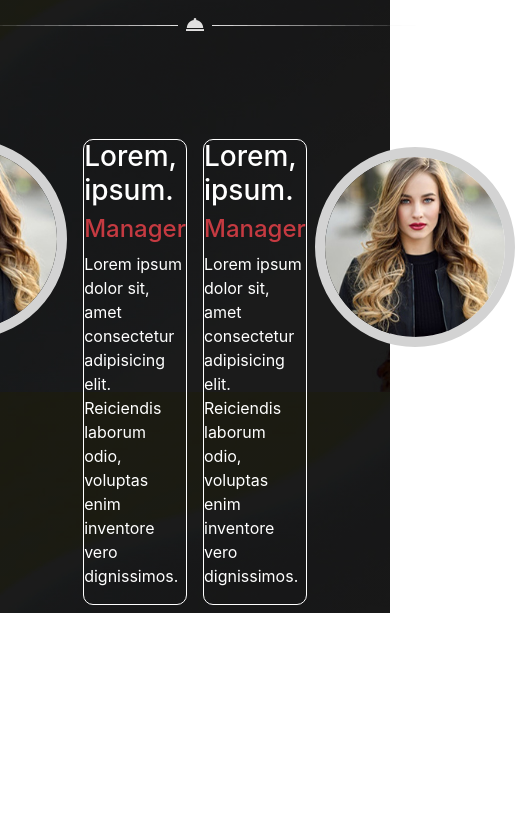
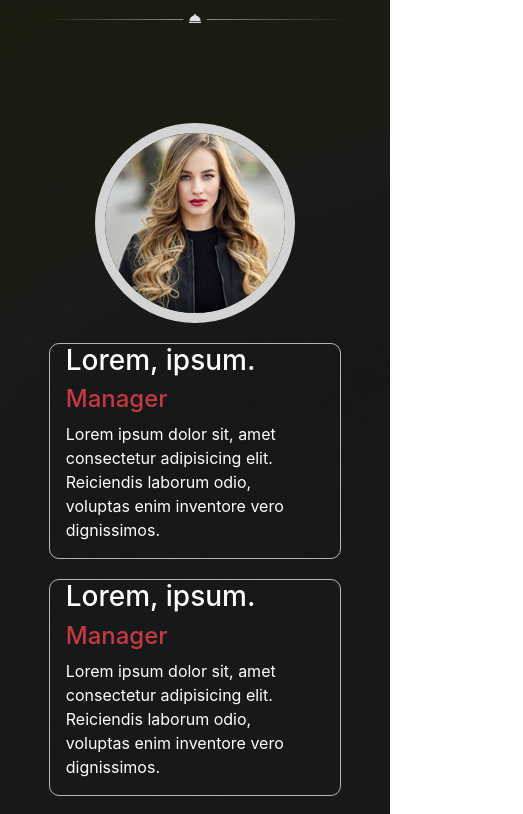
Before and after one commit to KevinTanghe/Site-du-chef, a plain HTML site: page index.html in a window 390 px wide. Shown: the part 10460-11274 px from the top of the page, 523 px wide, since content can reach past the window. Before the commit the page ends 11073 px from the top, so only its background shows below. Drawn offline with nearby package versions, Linux system fonts and the light colour scheme; files whose address does not match are found by name.

Commit message:
fin de la section testi avec responsive

```diff
--- a/index.html
+++ b/index.html
@@ -61,7 +61,7 @@
                         <!-- Fin du header -->
     </header>
 
-                        <!-- Début de la section story -->
+                        <!-- Début de la section story / Menu-->
     <section id="sectionStory">
         <div id="titreStory">
             <div class="d-flex justify-content-between pb-5">
@@ -688,7 +688,7 @@
                 <h2 class="text-center familyCourg pt-5"><span class="spanOur">OUR</span> Blog</h2>
             </div>
             <div class="d-flex justify-content-center pb-5">
-                <img src="./public/images/decoration_line.png" alt="">
+                <img class="ligneDeco" src="./public/images/decoration_line.png" alt="">
             </div>
             <div id="sectionBlog">
                 <div class="p-3" style="width: 45rem;">
@@ -717,7 +717,7 @@
                <img src="./public/images/box-bottom-left-grey.png" alt="">
             </div>
             <div>
-                <img src="./public/images/decoration_line.png" alt="">
+                <img class="ligneDeco" src="./public/images/decoration_line.png" alt="">
             </div>
             <div>
                 <img src="./public/images/box-bottom_right-grey.png" alt="">
@@ -731,31 +731,33 @@
             <h2 class="text-center text-white familyCourg"><span class="spanOur">CLIENT</span> Testimonials</h2>
         </div>
         <div class="d-flex justify-content-center padTesti">
-            <img src="./public/images/decoration_line.png" alt="">
+            <img class="ligneDeco" src="./public/images/decoration_line.png" alt="">
         </div>
-        <div class="d-flex justify-content-center container">
-            <div class="d-flex">
-                <div class="m-2">
+        <div class="containerTesti">
+            <div class="rowTesti">
+                <div class="mr-5">
                     <img class="imgTesti" src="./public/images/testimonial1.jpg" alt="">
                 </div>
-                <div class="rectangleTesti m-2">
-                    <h3 class="text-white">Lorem, ipsum.</h3>
-                    <h4>Manager</h4>
-                    <p class="text-white">Lorem ipsum dolor sit, amet consectetur adipisicing elit. Reiciendis laborum odio, voluptas enim inventore vero dignissimos.</p>
+                <div class="rectangleTesti mr-5">
+                    <h3 class="text-white ml-3">Lorem, ipsum.</h3>
+                    <h4 class="ml-3">Manager</h4>
+                    <p class="text-white ml-3">Lorem ipsum dolor sit, amet consectetur adipisicing elit. Reiciendis laborum odio, voluptas enim inventore vero dignissimos.</p>
                 </div>
-            </div>
-            <div class="d-flex m-2">
-                <div class="rectangleTesti ">
-                    <h3 class="text-white">Lorem, ipsum.</h3>
-                    <h4>Manager</h4>
-                    <p class="text-white">Lorem ipsum dolor sit, amet consectetur adipisicing elit. Reiciendis laborum odio, voluptas enim inventore vero dignissimos.</p>
+                <div class="rectangleTesti mr-5">
+                    <h3 class="text-white ml-3">Lorem, ipsum.</h3>
+                    <h4 class="ml-3">Manager</h4>
+                    <p class="text-white ml-3">Lorem ipsum dolor sit, amet consectetur adipisicing elit. Reiciendis laborum odio, voluptas enim inventore vero dignissimos.</p>
                 </div>
-                <div class="m-2">
+                <div class="">
                     <img class="imgTesti" src="./public/images/testimonial1.jpg" alt="">
                 </div>
             </div>
         </div>
     </section>
+
+            <!-- Fin de la section Testi -->
+
+            <!-- Début de la section contact -->
     <script src="./node_modules/jquery/dist/jquery.js"></script>
     <script src="./node_modules/bootstrap/dist/js/bootstrap.bundle.min.js"></script>
     <script src="./node_modules/bootstrap/dist/js/bootstrap.js"></script>
--- a/src/scss/modules/_media.scss
+++ b/src/scss/modules/_media.scss
@@ -32,10 +32,25 @@
     #finSectionBlog{
 
         .ligneDeco{
-            width: 400px;
+            width: 300px;
+        }
+    }
+
+    .rowTesti{
+        flex-wrap: wrap;
+        justify-content: center;
+        margin: 0;
+        .mr-5{
+            margin-right: 0 !important;
+        }
+        div{
+            margin-bottom: 20px;
         }
     }
 }
+
+
+
 
 @media screen and (min-width:320px) and (max-width:599px){
     #sectionStory{
@@ -119,7 +134,9 @@
             height: 0;
         }
     }
-
+    .ligneDeco{
+        width: 300px;
+    }
     .form-control{
         width: 300px;
     }
@@ -157,7 +174,21 @@
         }
     }
 
+    #sectionTesti{
 
+    }
+
+    .rowTesti{
+        flex-wrap: wrap;
+        justify-content: center;
+        margin: 0;
+        .mr-5{
+            margin-right: 0 !important;
+        }
+        div{
+            margin-bottom: 20px;
+        }
+    }
 
 
 }
--- a/src/scss/modules/_section.scss
+++ b/src/scss/modules/_section.scss
@@ -45,7 +45,7 @@
 
 .familyCourg{
     font-family: courgette;
-    font-size: 30px;
+    font-size: 50px;
 }
 
 .list-group-item-action:focus{
@@ -222,6 +222,7 @@
     background-image: linear-gradient(
         rgba(0, 0, 0, 0.55),
         rgba(0, 0, 0, 0.55)),url('/home/tanghe/Bureau/codingSchool15/9-Site-du-chef/site_du_chef/public/images/testimonials_background.jpg');
+        background-size: cover;
     h2{
         padding-top: 100px;
     }
@@ -231,6 +232,16 @@
     }
 
 }
+.containerTesti{
+    width: 75%;
+    margin: 0 auto;
+    padding-bottom: 100px;
+}
+
+.rowTesti{
+    display: flex;
+}
+
 .padTesti{
     padding-bottom: 100px;
 
@@ -243,10 +254,12 @@
 }
 
 .rectangleTesti{
-    border: 1px white solid;
+    border: 1px rgba(255, 255, 255, 0.678) solid;
     border-radius: 10px;
     display: flex;
     flex-direction: column;
     justify-content: center;
-
+    p{
+        width: 80%;
+    }
 }
```
Also changed, not shown: public/css/app.css.
